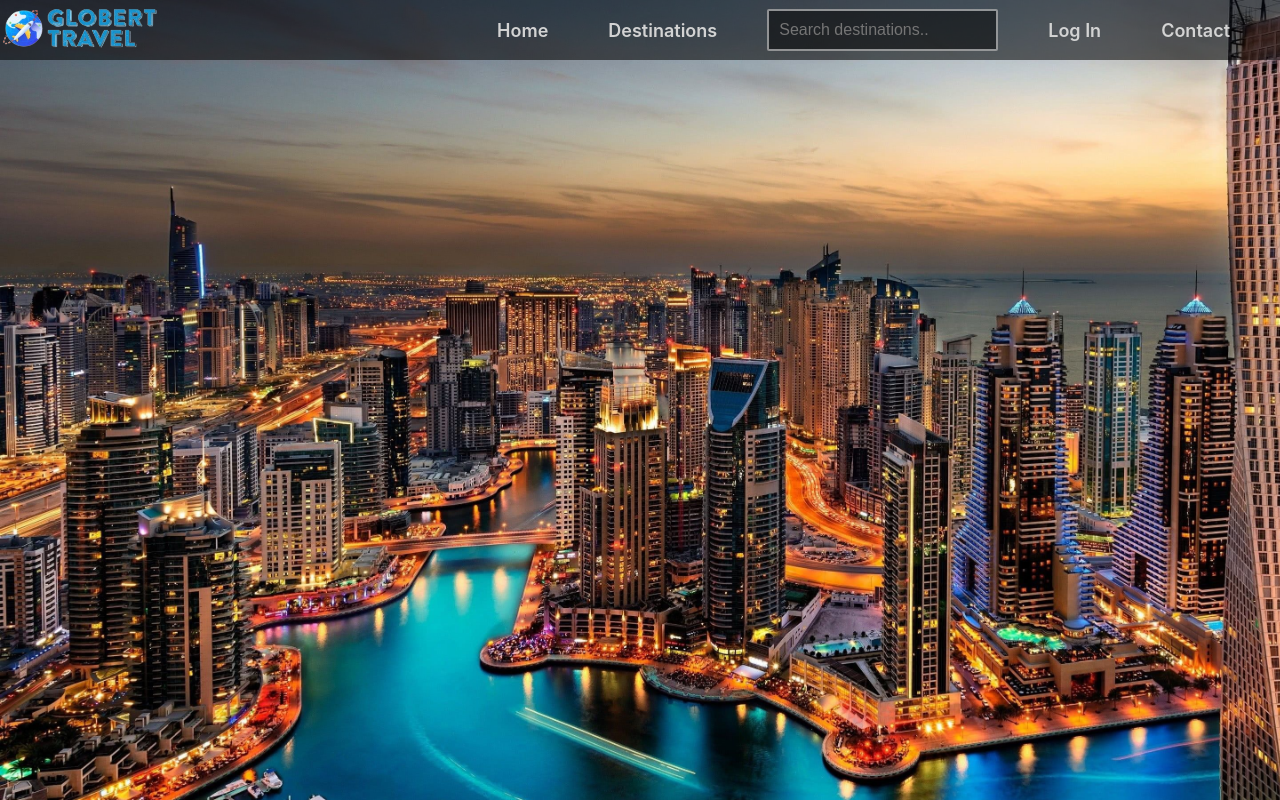
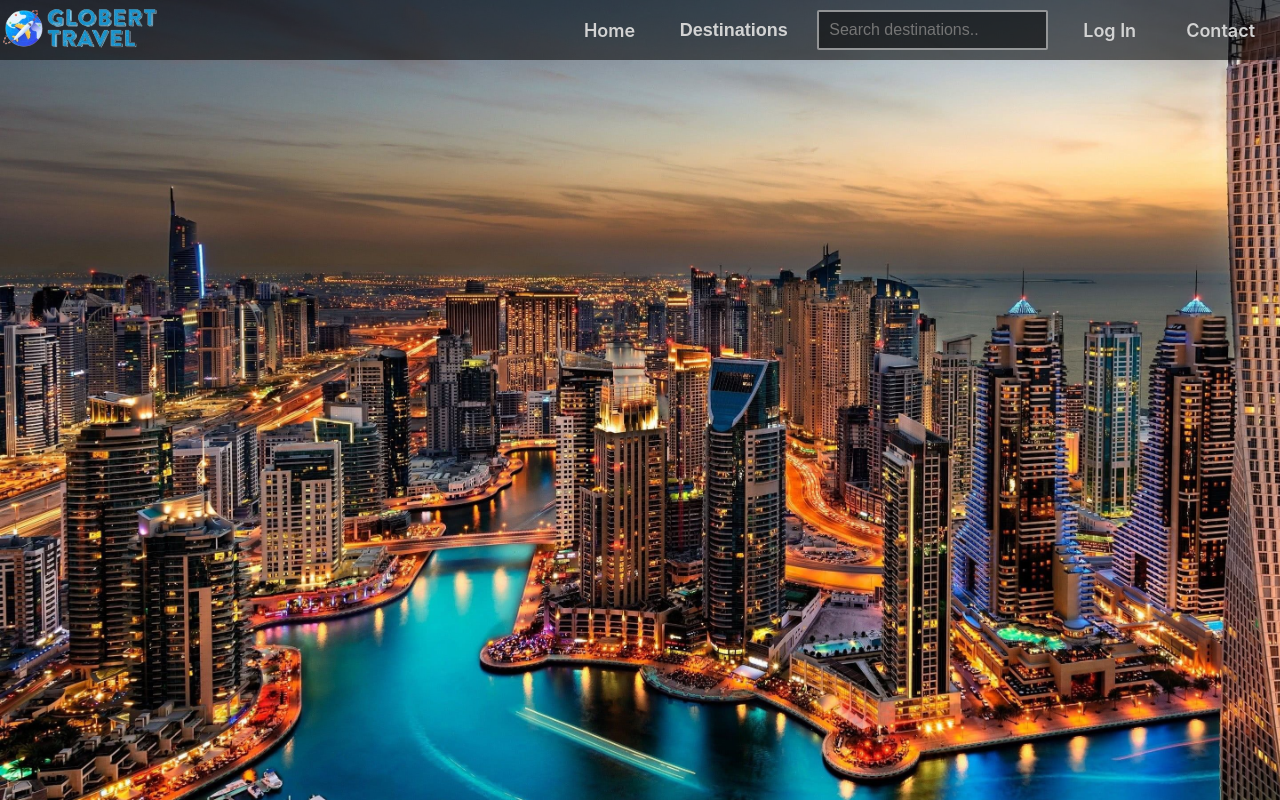
Before and after one commit to robertbrr/travel-app, a React (Create React App) app in the folder frontend/: page / in a window 1280 px wide. Built offline with nearby package versions, Linux system fonts and the light colour scheme; the HTML template or start-up script is replaced by a standard one.

Commit message:
this took me 3 hours

```diff
--- a/frontend/package.json
+++ b/frontend/package.json
@@ -4,9 +4,14 @@
   "private": true,
   "dependencies": {
     "-": "^0.0.1",
+    "@emotion/react": "^11.11.4",
+    "@emotion/styled": "^11.11.0",
+    "@mui/material": "^5.15.13",
+    "@mui/x-date-pickers": "^6.19.7",
     "@testing-library/jest-dom": "^5.17.0",
     "@testing-library/react": "^13.4.0",
     "@testing-library/user-event": "^13.5.0",
+    "dayjs": "^1.11.10",
     "react": "^18.2.0",
     "react-dom": "^18.2.0",
     "react-router-dom": "^6.22.2",
--- a/frontend/src/App.js
+++ b/frontend/src/App.js
@@ -3,6 +3,7 @@ import { BrowserRouter, Routes, Route } from 'react-router-dom';
 
 /* Components */
 import MainPage from './pages/MainPages/MainPage';
+import DestinationsPage from "./pages/MainPages/DestinationsPage";
 
 /* Styles */
 import './styles/styles.css'
@@ -13,6 +14,8 @@ function App() {
         <Routes>
         <Route path="/" element={<> <MainPage/> </>}/>
         <Route path="/home" element={<> <MainPage/> </>}/>
+        <Route path="/destinations" element={<> <DestinationsPage/> </>}/>
+        <Route path="/offers" element={<> <DestinationsPage/> </>}/>
         </Routes>
       </BrowserRouter>
   );
--- /dev/null
+++ b/frontend/src/pages/MainPages/DestinationsPage.js
@@ -0,0 +1,76 @@
+/* React */
+import {useEffect, useState} from "react";
+
+/* Components */
+import MainSidebar from "./MainSidebar";
+import { AdapterDayjs } from '@mui/x-date-pickers/AdapterDayjs';
+import { DemoContainer } from '@mui/x-date-pickers/internals/demo';
+import { LocalizationProvider } from '@mui/x-date-pickers/LocalizationProvider';
+import { DatePicker } from '@mui/x-date-pickers/DatePicker';
+import dayjs from 'dayjs';
+
+/* Styles */
+import "../../styles/background.css"
+import {dateFromDateTime} from "../../utilities/utilities";
+
+function DestinationsPage()
+    {
+    const [ from, setFrom ] = useState( dateFromDateTime( new Date() ) );
+    const [ to, setTo ] = useState( dateFromDateTime( new Date() ) );
+
+
+    /* Date handlers */
+    const setFromHandler = ( _date ) =>
+        {
+        setFrom( dateFromDateTime( _date ) );
+        }
+
+    const setToHandler = ( _date ) =>
+        {
+        setTo( dateFromDateTime( _date ) );
+        }
+
+    const disableDatesBeforePresent = ( _date ) =>
+        {
+        return( dayjs( _date ).isBefore( dateFromDateTime( new Date() ) ) );
+        }
+
+    const disableDatesBeforeFrom = ( _date ) =>
+        {
+        return( dayjs( dateFromDateTime( _date ) ).isBefore( from ) );
+        }
+
+    return(
+        <div className="destinations-page">
+            <MainSidebar></MainSidebar>
+            <div className = "dates-container" >
+                <div className="date-container">
+                    <label>Start Date</label>
+                    <LocalizationProvider dateAdapter={AdapterDayjs}>
+                        <DemoContainer components={['DatePicker']}>
+                            <DatePicker
+                                defaultValue={ dayjs( dateFromDateTime( new Date() ) ) }
+                                shouldDisableDate={(e) => disableDatesBeforePresent(e.$d)}
+                                onChange={ (e) => setFromHandler(e.$d) }
+                            />
+                        </DemoContainer>
+                    </LocalizationProvider>
+                </div>
+                <div className="date-container">
+                    <label>End Date</label>
+                    <LocalizationProvider dateAdapter={AdapterDayjs}>
+                        <DemoContainer components={['DatePicker']}>
+                            <DatePicker
+                                defaultValue={ dayjs( dateFromDateTime( new Date() ) ) }
+                                shouldDisableDate={(e) => disableDatesBeforeFrom(e.$d)}
+                                onChange={(e) => setToHandler(e.$d)}
+                            />
+                        </DemoContainer>
+                    </LocalizationProvider>
+                </div>
+            </div>
+        </div>
+    );
+    }
+
+export default DestinationsPage;
--- a/frontend/src/pages/MainPages/MainSidebar.js
+++ b/frontend/src/pages/MainPages/MainSidebar.js
@@ -1,11 +1,21 @@
 /* Components */
-import { NavLink } from 'react-router-dom'
+import {NavLink, useNavigate} from 'react-router-dom'
 
 /* Styles */
 import companyLogo from '../../images/globert_logo.png'
 import '../../styles/navbar.css'
 
 const MainSidebar = () => {
+
+    const navigate = useNavigate()
+    const constantSelection = "Destinations"
+
+    const destinationsDropMenuHandler = ( event ) =>
+        {
+        console.log( event.target.value);
+        navigate( event.target.value );
+        }
+
     return (
         <nav className = "navbar">
             <div className = "container">
@@ -20,12 +30,16 @@ const MainSidebar = () => {
                             <NavLink to="/home">Home</NavLink>
                         </li>
                         <li>
-                            <NavLink to="/destinations">Destinations</NavLink>
+                            <div className="nav-select-container">
+                                <button className="nav-select">Destinations</button>
+                                <div className="nav-options">
+                                    <a href="/destinations" style={{fontSize: "15px"}} >Destinations</a>
+                                    <a href="/offers" style={{fontSize: "15px"}} >Offers</a>
+                                </div>
+                            </div>
                         </li>
                         <li>
-
-                            <input className= "nav-search" type="text" placeholder = "Search destinations.." ></input>
-
+                            <input className="nav-search" type="text" placeholder="Search destinations.."></input>
                         </li>
                         <li>
                             <NavLink to="/login">Log In</NavLink>
--- a/frontend/src/styles/background.css
+++ b/frontend/src/styles/background.css
@@ -5,3 +5,11 @@
     height: 120vh;
     background-size: cover;
     }
+
+/* Destinations page background image */
+.destinations-page
+    {
+    background-image: url("../images/destinations_page.jpg") ;
+    height: 120vh;
+    background-size: cover;
+    }
--- a/frontend/src/styles/navbar.css
+++ b/frontend/src/styles/navbar.css
@@ -13,8 +13,8 @@ body
 .container
   {
   max-width: 100%;
-  margin: 0 0;
-  padding: 0 0;
+  margin: 0 0 0 0;
+  padding: 0 0 0 0;
   display: flex;
   justify-content: space-between;
   align-items: center;
@@ -26,7 +26,7 @@ body
   {
   height: 60px;
   background-color: rgba(0, 0, 0, 0.55);
-  position: relative;
+  /*position: relative;*/
   }
 
 .navbar ul li a:hover
@@ -35,12 +35,23 @@ body
   }
 
 /* Navbar elements */
+.nav-elements
+  {
+  border: none;
+  display: flex;
+  margin: 0;
+  justify-content: space-around;
+  height: 100%;
+  }
+
+
 .nav-elements ul
   {
-  padding: 10px 20px;
+  /*padding: 10px 20px;*/
+  border: none;
   display: flex;
+  margin: 0;
   justify-content: space-around;
-  list-style-type: none;
   }
 
 .nav-elements ul li a:hover
@@ -50,23 +61,30 @@ body
   border-radius: 2px;
   }
 
-.nav-elements ul li {
-  padding: 10px 20px;
+.nav-elements ul li
+  {
+  /*padding-left: 10px;*/
+  /*padding-right: 10px;*/
+  padding-top: 0;
   display: flex;
   justify-content: space-around;
   list-style-type: none;
-}
+  border: none;
+  margin: 0;
+  }
+
 
 .nav-elements ul a
   {
-  padding-left: 10px;
-  padding-right: 10px;
+  border: none;
+  padding-left: 25px;
+  padding-right: 25px;
   display: flex;
   font-size: 18px;
   font-weight: 600;
   color: #d3d3d3;
   text-decoration: none;
-  justify-content: center;
+  /*justify-content: center;*/
   align-items: center;
   }
 
@@ -75,6 +93,7 @@ body
   {
   font-size: 16px;
   padding: 10px;
+  margin: 10px;
   border-radius: 2px;
   color:white;
   border: 2px solid rgba(255, 255, 255, 0.51);
@@ -86,3 +105,79 @@ body
   outline: none;
   border-radius: 2px;
   }
+
+/* Drop down */
+.nav-select {
+  appearance: none;
+  border: none;
+  background-color: transparent;
+  font-size: 18px;
+  font-weight: 600;
+  color: #d3d3d3;
+  font-family: 'Poppins', sans-serif;
+}
+
+.nav-select:hover
+  {
+  color: #adadad;
+  background-color: rgba(0, 0, 0, 0.13);
+  border-radius: 2px;
+  }
+
+
+/* Dropdown Button */
+.nav-select
+  {
+  background-color: transparent;
+  border: none;
+  padding: 19.5px;
+  display: flex;
+  text-decoration: none;
+  justify-content: center;
+  align-items: center;
+  font-size: 18px;
+  font-weight: 600;
+  color: #d3d3d3;
+  font-family: 'Poppins', sans-serif;
+  }
+
+.nav-select:hover
+  {
+  color: #adadad;
+  background-color: rgba(0, 0, 0, 0.13);
+  border-radius: 2px;
+  }
+
+.nav-select-container
+  {
+  position: relative;
+  display: inline-block;
+  }
+
+.nav-options
+  {
+  /*margin-top: 3.5px;*/
+  border-bottom-left-radius: 4px;
+  border-bottom-right-radius: 4px;
+  display: none;
+  position: absolute;
+  background-color: rgba(0, 0, 0, 0.55);
+  min-width: 146px;
+  }
+
+.nav-options a {
+  color: black;
+  padding: 12px 12px;
+  text-decoration: none;
+  display: block;
+}
+
+.nav-options a:hover
+  {
+  background-color: rgba(0, 0, 0, 0.55);
+  }
+
+.nav-select-container:hover .nav-options
+  {
+  display: block;
+  }
--- a/frontend/src/styles/styles.css
+++ b/frontend/src/styles/styles.css
@@ -17,3 +17,17 @@ code {
   width: max-content;
   height: 100%;
 }
+
+.dates-container
+  {
+  display: flex;
+  justify-content: center;
+  padding: 40px;
+  }
+
+.date-container
+  {
+  display: flex;
+  flex-direction: column;
+  align-items: center;
+  }
--- /dev/null
+++ b/frontend/src/utilities/utilities.js
@@ -0,0 +1,4 @@
+export const dateFromDateTime = ( _date ) =>
+    {
+    return( _date.toISOString().split("T")[0] )
+    }
```
Also changed, not shown: frontend/src/images/destinations_page.jpg (added), 1 other file (tests, documents, lock files or other folders).
